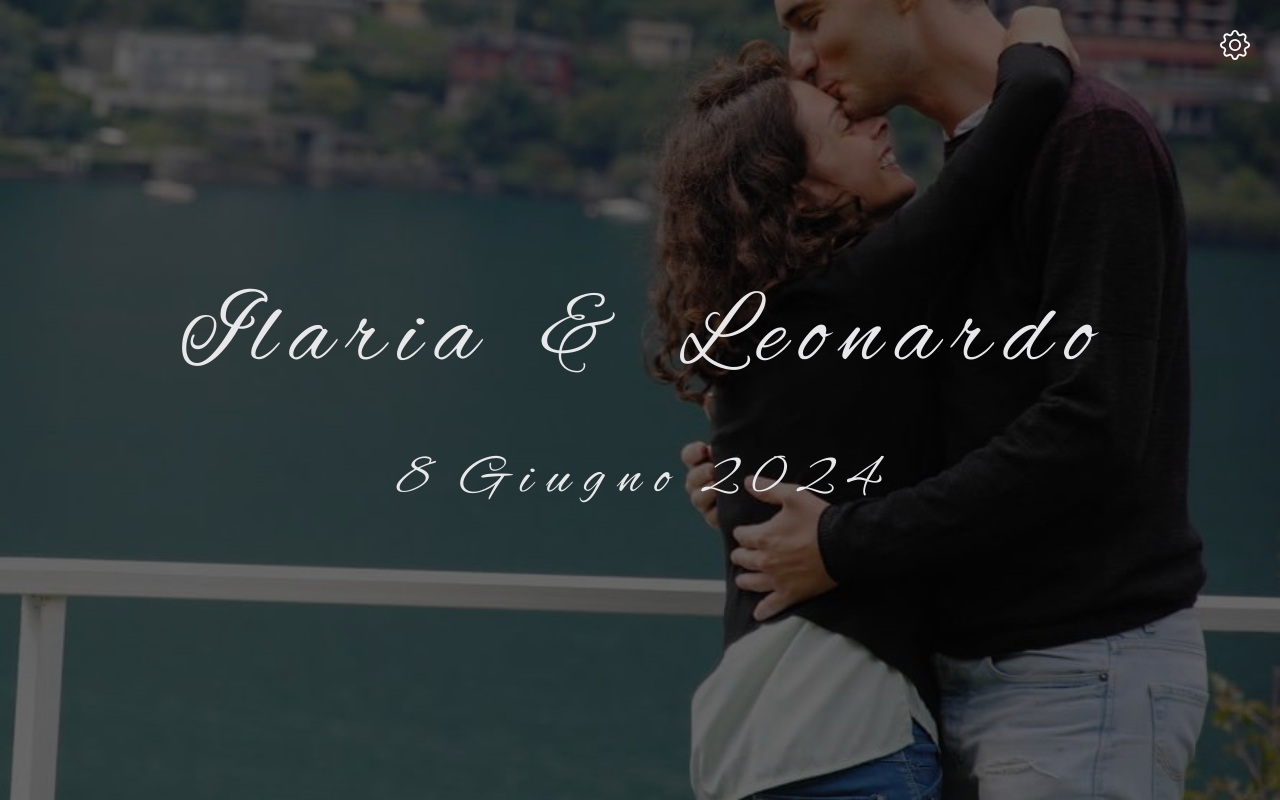
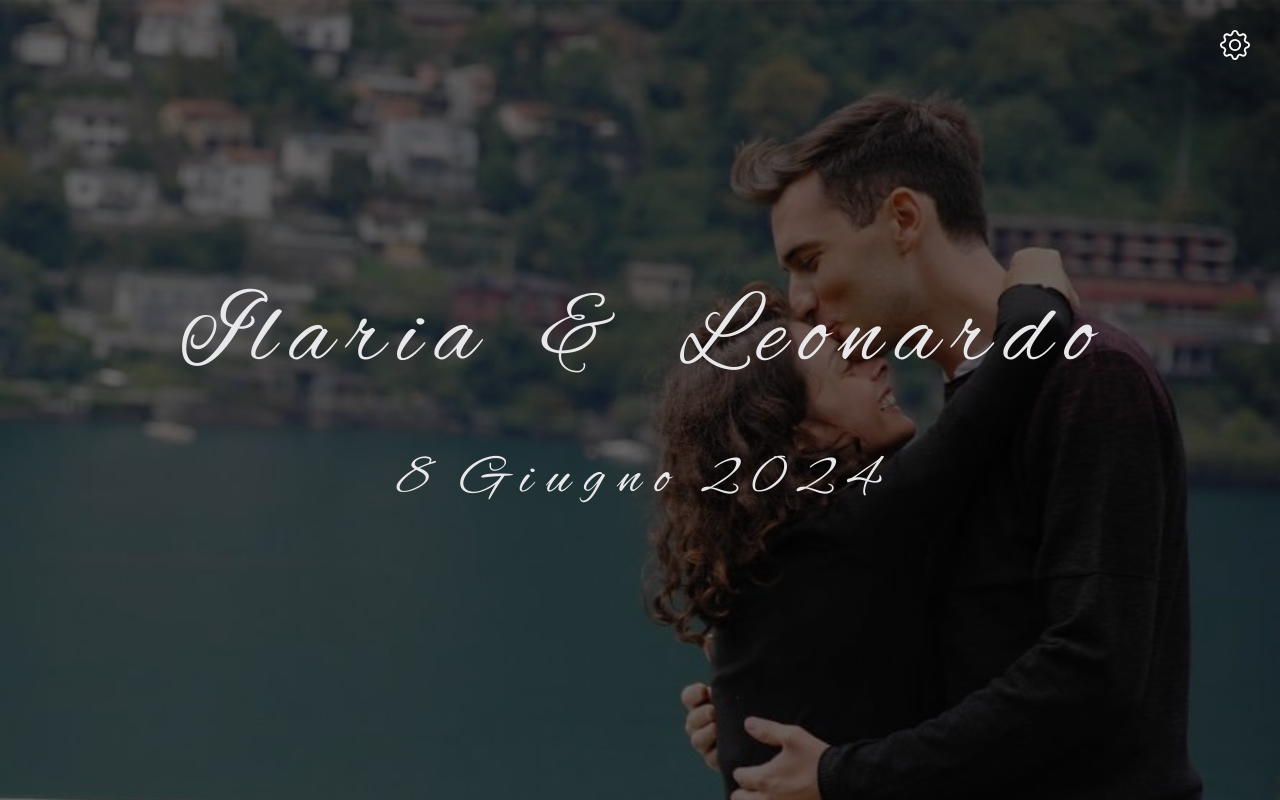
Before and after one commit to marcoottaiano/WeddingPartecipation, a React (Create React App) app: page / in a window 1280 px wide. Built offline with nearby package versions, Linux system fonts and the light colour scheme.

Commit message:
fix landing section background

```diff
--- a/src/styles/home.scss
+++ b/src/styles/home.scss
@@ -1,4 +1,5 @@
 $homepage: url('../assets/images/sfondo.jpg');
+$homepage-vert: url('../assets/images/sfondo-vert.jpg');
 
 $primary: #D8D5F2;
 $secondary: #E8E7EA;
@@ -12,7 +13,7 @@ $tertiary: #cfc36f;
 #landing-section {
   width: 100vw;
   height: 100vh;
-  background-image: $homepage;
+  background-image: $homepage-vert;
   background-repeat: no-repeat;
   background-position: center;
   background-size: cover;
@@ -116,6 +117,11 @@ $tertiary: #cfc36f;
     right: 30px;
   }
 
+  @include media-breakpoint-up(sm) {
+    background-image: $homepage;
+    background-position: top;
+  }
+
   @include media-breakpoint-up(lg) {
     .title-container {
 
```
Also changed, not shown: src/assets/images/sfondo-vert.jpg (added).
